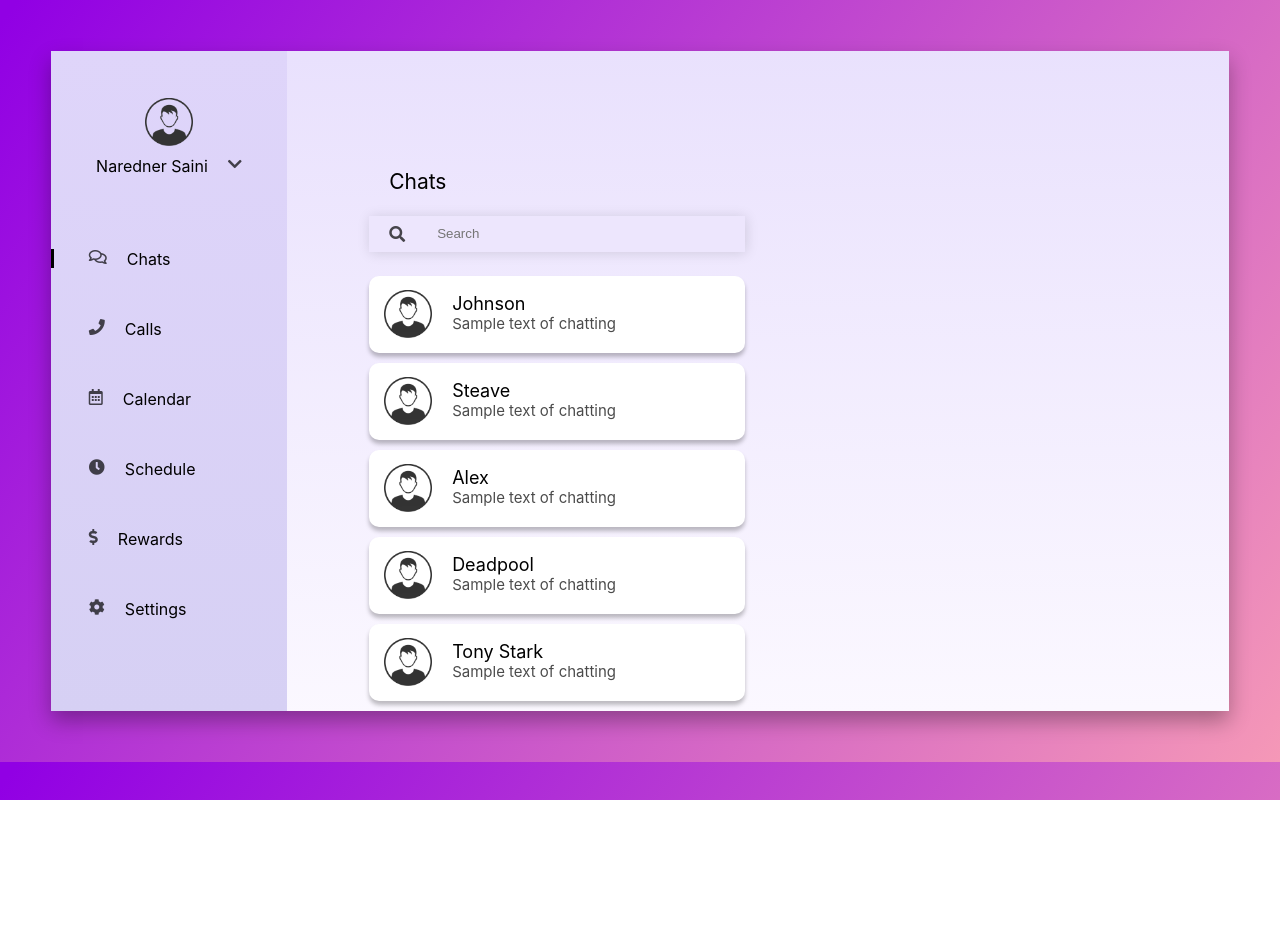
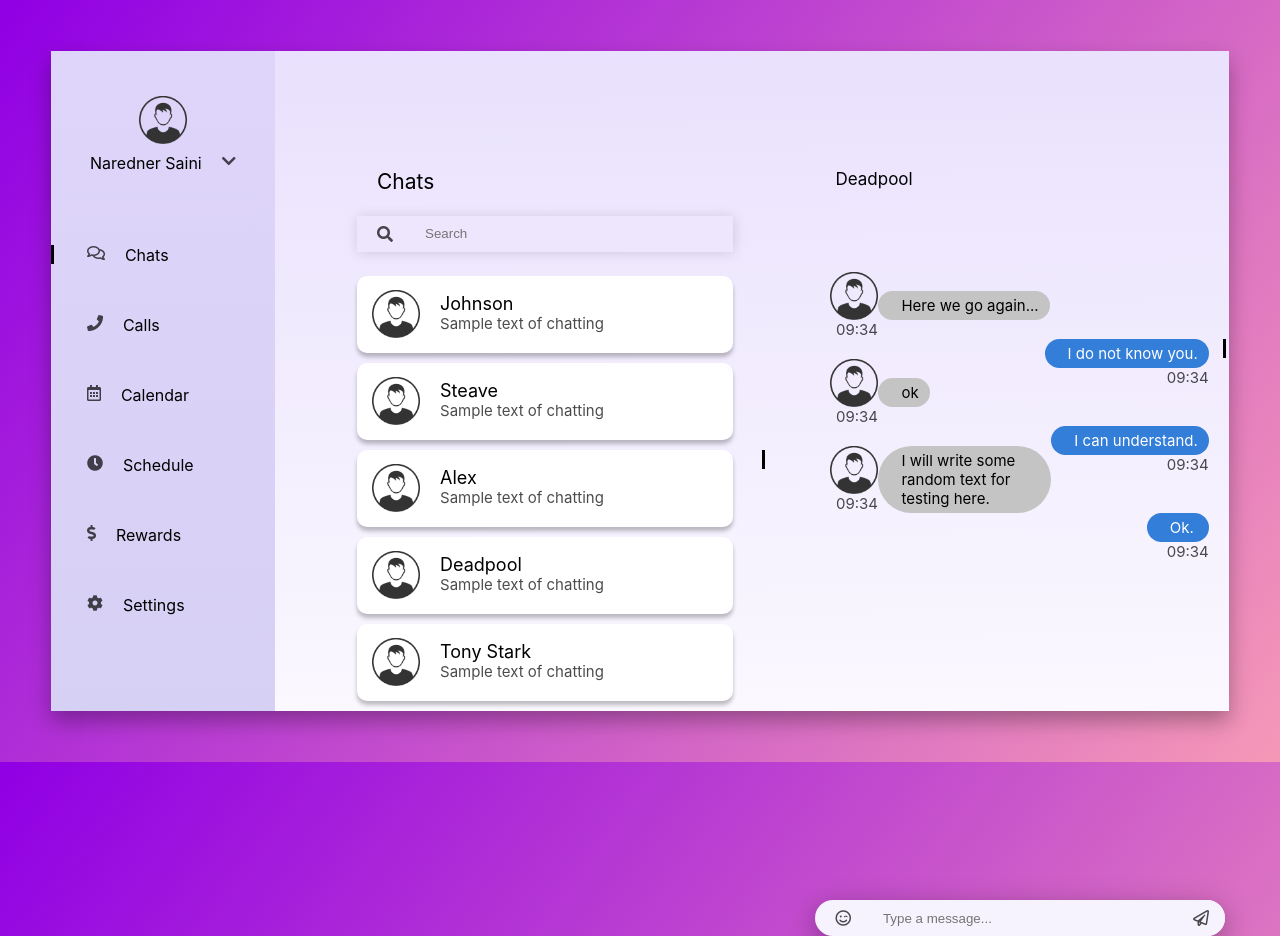
Before and after one commit to narendersaini32/chatApp, a React (Create React App) app: page / in a window 1280 px wide. Before the commit the page ends 800 px from the top, so only its background shows below. Built offline with nearby package versions, Linux system fonts and the light colour scheme.

Commit message:
new stuff added

```diff
--- a/src/components/chatList/index.jsx
+++ b/src/components/chatList/index.jsx
@@ -8,7 +8,7 @@ const Main = styled.div`
   flex-direction: column;
 `;
 const StyledTypography = styled.div`
-${props => `
+  ${props => `
 margin-left: 20px;
 font-size: ${props.fontSize}px;
 font-weight: 400;
@@ -45,9 +45,9 @@ const ChatItem = styled.div`
   border-radius: 10px;
   width: 376px;
   height: 77px;
-  display:flex;
-  margin-top:10px;
-  margin-bottom:10px;
+  display: flex;
+  margin-top: 10px;
+  margin-bottom: 10px;
 `;
 
 const ProfileDiv = styled.div`
@@ -65,10 +65,16 @@ const StyledImg = styled.img`
 `;
 
 const ProfileWrapper = styled.div`
-align-items: center;
-display: flex;
+  align-items: center;
+  display: flex;
 `;
-
+const StyledPosition = styled.div`
+  width: 3px;
+  position: relative;
+  right: -42%;
+  height: 19px;
+  background: black;
+`;
 const TextWrapper = styled.div``;
 const ChatList = () => (
   <Main>
@@ -85,8 +91,12 @@ const ChatList = () => (
           </ProfileDiv>
         </ProfileWrapper>
         <TextWrapper>
-          <StyledTypography fontSize={18} marginTop={17}>Johnson</StyledTypography>
-          <StyledTypography fontSize={15} opacity={0.7}>Sample text of chatting</StyledTypography>
+          <StyledTypography fontSize={18} marginTop={17}>
+            Johnson
+          </StyledTypography>
+          <StyledTypography fontSize={15} opacity={0.7}>
+            Sample text of chatting
+          </StyledTypography>
         </TextWrapper>
       </ChatItem>
       <ChatItem>
@@ -96,8 +106,12 @@ const ChatList = () => (
           </ProfileDiv>
         </ProfileWrapper>
         <TextWrapper>
-          <StyledTypography fontSize={18} marginTop={17}>Steave</StyledTypography>
-          <StyledTypography fontSize={15} opacity={0.7}>Sample text of chatting</StyledTypography>
+          <StyledTypography fontSize={18} marginTop={17}>
+            Steave
+          </StyledTypography>
+          <StyledTypography fontSize={15} opacity={0.7}>
+            Sample text of chatting
+          </StyledTypography>
         </TextWrapper>
       </ChatItem>
       <ChatItem>
@@ -107,8 +121,28 @@ const ChatList = () => (
           </ProfileDiv>
         </ProfileWrapper>
         <TextWrapper>
-          <StyledTypography fontSize={18} marginTop={17}>Alex</StyledTypography>
-          <StyledTypography fontSize={15} opacity={0.7}>Sample text of chatting</StyledTypography>
+          <StyledTypography fontSize={18} marginTop={17}>
+            Alex
+          </StyledTypography>
+          <StyledTypography fontSize={15} opacity={0.7}>
+            Sample text of chatting
+          </StyledTypography>
+        </TextWrapper>
+        <StyledPosition />
+      </ChatItem>
+      <ChatItem>
+        <ProfileWrapper>
+          <ProfileDiv>
+            <StyledImg src="/images/male.png" />
+          </ProfileDiv>
+        </ProfileWrapper>
+        <TextWrapper>
+          <StyledTypography fontSize={18} marginTop={17}>
+            Deadpool
+          </StyledTypography>
+          <StyledTypography fontSize={15} opacity={0.7}>
+            Sample text of chatting
+          </StyledTypography>
         </TextWrapper>
       </ChatItem>
       <ChatItem>
@@ -118,22 +152,14 @@ const ChatList = () => (
           </ProfileDiv>
         </ProfileWrapper>
         <TextWrapper>
-          <StyledTypography fontSize={18} marginTop={17}>Deadpool</StyledTypography>
-          <StyledTypography fontSize={15} opacity={0.7}>Sample text of chatting</StyledTypography>
+          <StyledTypography fontSize={18} marginTop={17}>
+            Tony Stark
+          </StyledTypography>
+          <StyledTypography fontSize={15} opacity={0.7}>
+            Sample text of chatting
+          </StyledTypography>
         </TextWrapper>
       </ChatItem>
-      <ChatItem>
-        <ProfileWrapper>
-          <ProfileDiv>
-            <StyledImg src="/images/male.png" />
-          </ProfileDiv>
-        </ProfileWrapper>
-        <TextWrapper>
-          <StyledTypography fontSize={18} marginTop={17}>Tony Stark</StyledTypography>
-          <StyledTypography fontSize={15} opacity={0.7}>Sample text of chatting</StyledTypography>
-        </TextWrapper>
-      </ChatItem>
-
     </ChatItemWrapper>
   </Main>
 );
--- /dev/null
+++ b/src/components/chatScreen/index.jsx
@@ -0,0 +1,184 @@
+import React from 'react';
+import styled from 'styled-components';
+
+const Main = styled.div`
+  margin-top: 10%;
+  margin-left: 7%;
+  width: 37%;
+`;
+const StyledTypography = styled.div`
+  ${props => `
+margin-left: 20px;
+font-size: ${props.fontSize || 17}px;
+font-weight: 400;
+margin-top: ${props.marginTop || 0}px;
+opacity: ${props.opacity || 1};
+color:${props.color};
+float: ${props.float};
+`}
+`;
+
+const ProfileDiv = styled.div`
+  border-radius: 50%;
+  width: 48px;
+  height: 48px;
+  margin-left: 15px;
+`;
+
+const StyledImg = styled.img`
+  width: 48px;
+  height: 48px;
+  text-align: center;
+  object-fit: cover;
+`;
+
+const ProfileWrapper = styled.div`
+  align-items: center;
+  display: flex;
+  flex-direction: column;
+`;
+const ChatHistory = styled.div`
+  margin-top: 20%;
+`;
+
+const LeftAlign = styled.div`
+  display: flex;
+  align-items: center;
+  margin-top: 20px;
+`;
+const BackGround = styled.div`
+  background: ${props => props.color};
+  border-radius: 50px;
+  padding: 5px 11px 5px 3px;
+`;
+
+const RightAlign = styled.div`
+  float: right;
+  margin-right: 20px;
+`;
+
+const StyledSearchBar = styled.input`
+  height: 34px;
+  background: #f7f3fe;
+  border: 0px;
+  outline: none;
+  margin-left: 30px;
+  border-radius: 25px;
+  width: 100%;
+`;
+const StyledSearchBarWrapper = styled.div`
+  background: #f7f3fe;
+  box-shadow: 0px 8px 29px rgba(0, 0, 0, 0.34);
+  border-radius: 50px;
+  display: flex;
+  align-items: center;
+  margin-top: 22px;
+  bottom: -17%;
+  position: absolute;
+  width: 32%;
+`;
+const StyledI = styled.i`
+  opacity: 0.7;
+  margin-left: 20px;
+`;
+
+const StyledSendIcon = styled.i`
+  right: 16px;
+  position: absolute;
+  opacity: 0.7;
+
+`;
+
+const StyledPosition = styled.div`
+width: 3px;
+position: absolute;
+right: 54px;
+height: 19px;
+background: black;
+`;
+const ChatScreen = () => (
+  <Main>
+    <StyledTypography>Deadpool</StyledTypography>
+    <ChatHistory>
+      <LeftAlign>
+        <ProfileWrapper>
+          <ProfileDiv>
+            <StyledImg src="/images/male.png" />
+          </ProfileDiv>
+          <StyledTypography fontSize={15} opacity={0.7}>
+            09:34
+          </StyledTypography>
+        </ProfileWrapper>
+        <BackGround color="#c4c4c4">
+          <StyledTypography fontSize={15}>Here we go again...</StyledTypography>
+        </BackGround>
+      </LeftAlign>
+      <RightAlign>
+        <BackGround color="#327ED8">
+          <StyledTypography fontSize={15} color="white">
+            I do not know you.
+          </StyledTypography>
+        </BackGround>
+        <StyledTypography float="right" fontSize={15} opacity={0.7}>
+          09:34
+        </StyledTypography>
+      </RightAlign>
+      <StyledPosition />
+
+      <LeftAlign>
+        <ProfileWrapper>
+          <ProfileDiv>
+            <StyledImg src="/images/male.png" />
+          </ProfileDiv>
+          <StyledTypography fontSize={15} opacity={0.7}>
+            09:34
+          </StyledTypography>
+        </ProfileWrapper>
+        <BackGround color="#c4c4c4">
+          <StyledTypography fontSize={15}>ok</StyledTypography>
+        </BackGround>
+      </LeftAlign>
+      <RightAlign>
+        <BackGround color="#327ED8">
+          <StyledTypography fontSize={15} color="white">
+            I can understand.
+          </StyledTypography>
+        </BackGround>
+        <StyledTypography float="right" fontSize={15} opacity={0.7}>
+          09:34
+        </StyledTypography>
+      </RightAlign>
+      <LeftAlign>
+        <ProfileWrapper>
+          <ProfileDiv>
+            <StyledImg src="/images/male.png" />
+          </ProfileDiv>
+          <StyledTypography fontSize={15} opacity={0.7}>
+            09:34
+          </StyledTypography>
+        </ProfileWrapper>
+        <BackGround color="#c4c4c4">
+          <StyledTypography fontSize={15}>
+            I will write some random text for testing here.
+          </StyledTypography>
+        </BackGround>
+      </LeftAlign>
+      <RightAlign>
+        <BackGround color="#327ED8">
+          <StyledTypography fontSize={15} color="white">
+            Ok.
+          </StyledTypography>
+        </BackGround>
+        <StyledTypography float="right" fontSize={15} opacity={0.7}>
+          09:34
+        </StyledTypography>
+      </RightAlign>
+    </ChatHistory>
+    <StyledSearchBarWrapper>
+      <StyledI className="far fa-smile-wink" />
+      <StyledSearchBar placeholder="Type a message..." />
+      <StyledSendIcon className="far fa-paper-plane" />
+    </StyledSearchBarWrapper>
+  </Main>
+);
+export default ChatScreen;
--- a/src/components/home/index.jsx
+++ b/src/components/home/index.jsx
@@ -2,6 +2,7 @@ import React from 'react';
 import styled from 'styled-components';
 import SideBar from '../sidebar';
 import ChatList from '../chatList';
+import ChatScreen from '../chatScreen';
 
 const Main = styled.div`
   width: 100%;
@@ -16,6 +17,7 @@ const Home = () => (
   <Main>
     <SideBar />
     <ChatList />
+    <ChatScreen />
   </Main>
 );
 export default Home;
```
